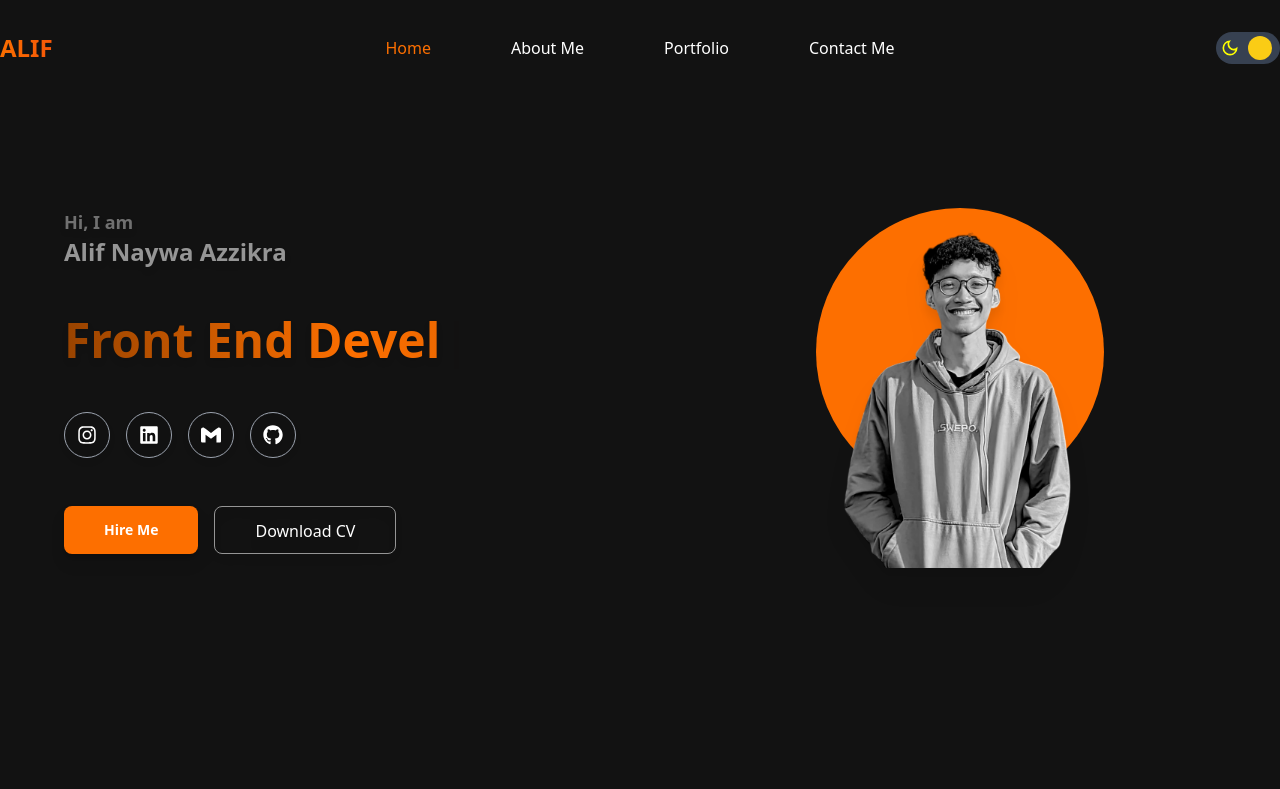
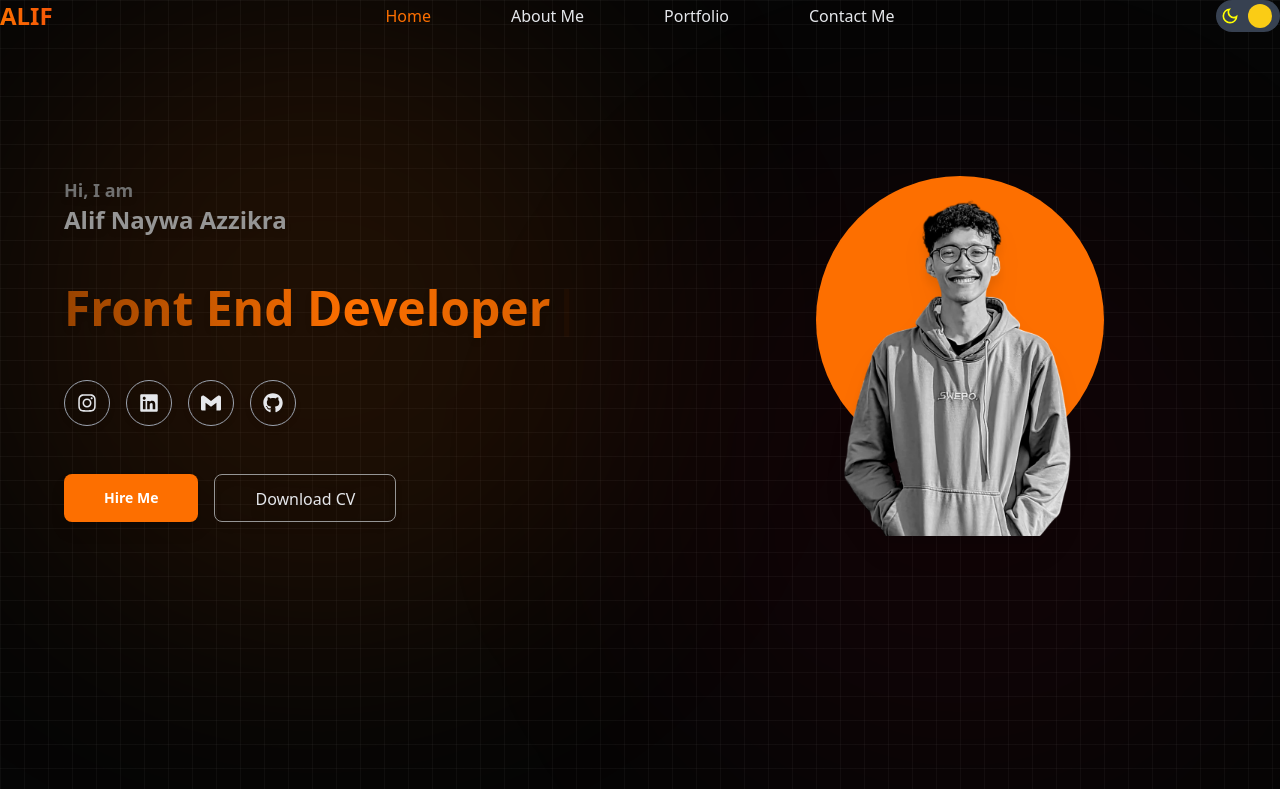
Before and after one commit to alifnay/personal-website, a React (Vite) app: page / in a window 1280 px wide. Shown: the top 789 px of the page. Built offline with nearby package versions, Linux system fonts and the light colour scheme.

Commit message:
feat: setup global layout with grid pattern and glassmorphism

```diff
--- a/src/App.tsx
+++ b/src/App.tsx
@@ -9,18 +9,23 @@ function App() {
 
     return (
         <>
-            <div className="min-h-screen pt-8">
-                {/* Navbar */}
+            <div className="relative w-full text-gray-800 dark:text-gray-200 font-sans overflow-x-hidden selection:bg-[#FD6F00] selection:text-white">
+
+                {/* --- GLOBAL BACKGROUND --- */}
+                <div className="fixed inset-0 -z-50 min-h-screen w-full bg-white dark:bg-[#050505] transition-colors duration-300">
+                    {/* Grid Pattern */}
+                    <div className="absolute inset-0 bg-[linear-gradient(to_right,#80808012_1px,transparent_1px),linear-gradient(to_bottom,#80808012_1px,transparent_1px)] bg-[size:24px_24px]"></div>
+                    <div className="absolute top-0 left-0 w-[50vw] h-[50vw] bg-[#FD6F00]/10 rounded-full blur-[120px]" />
+                    <div className="absolute bottom-0 right-0 w-[50vw] h-[50vw] bg-[#E60026]/5 rounded-full blur-[120px]" />
+                    <div className="absolute inset-0 bg-radial-gradient from-transparent to-white/80 dark:to-[#050505]/80 pointer-events-none" />
+                </div>
+
+                {/* --- CONTENT --- */}
                 <Navbar />
-                {/* Landing */}
                 <Landing />
-                {/* Skills */}
                 <Skills />
-                {/* About */}
                 <About />
-                {/* About */}
                 <Works />
-                {/* About */}
                 <Footer />
             </div>
         </>
```
